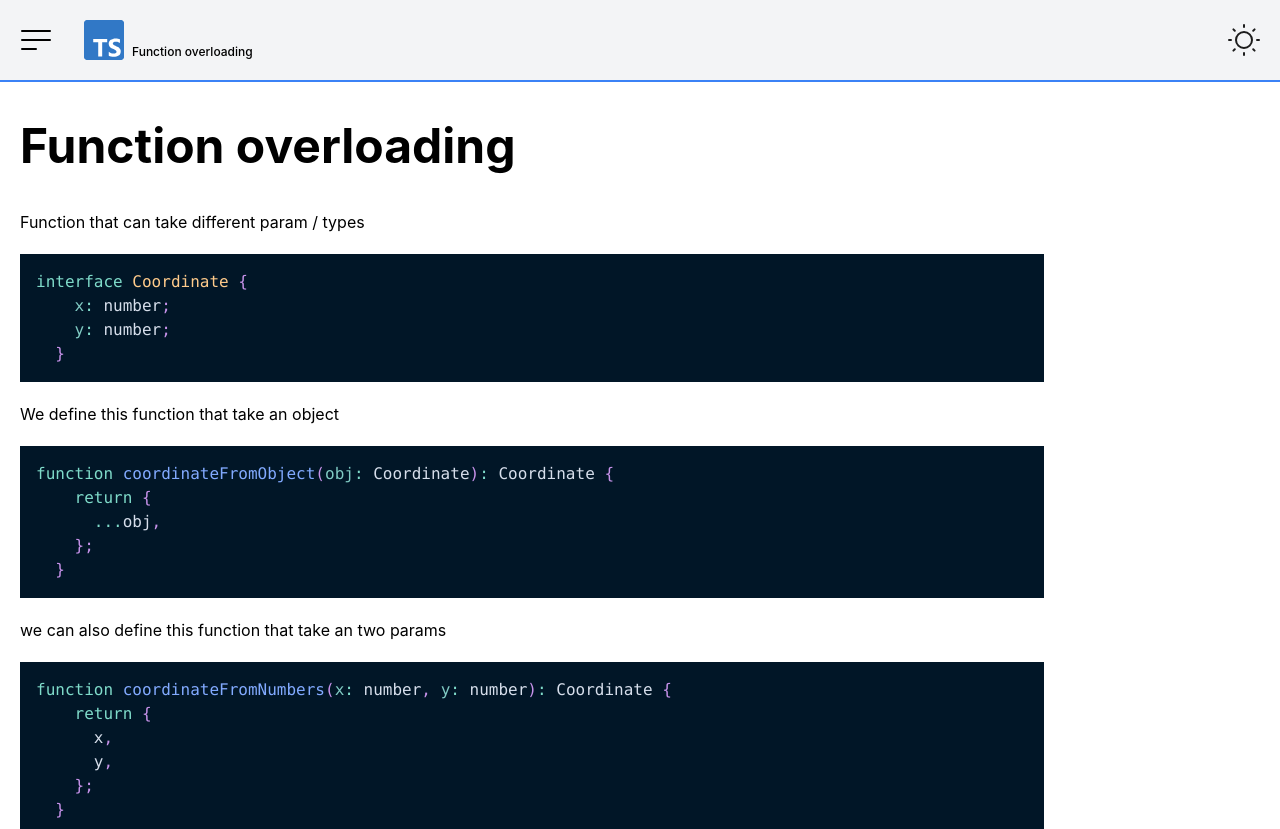
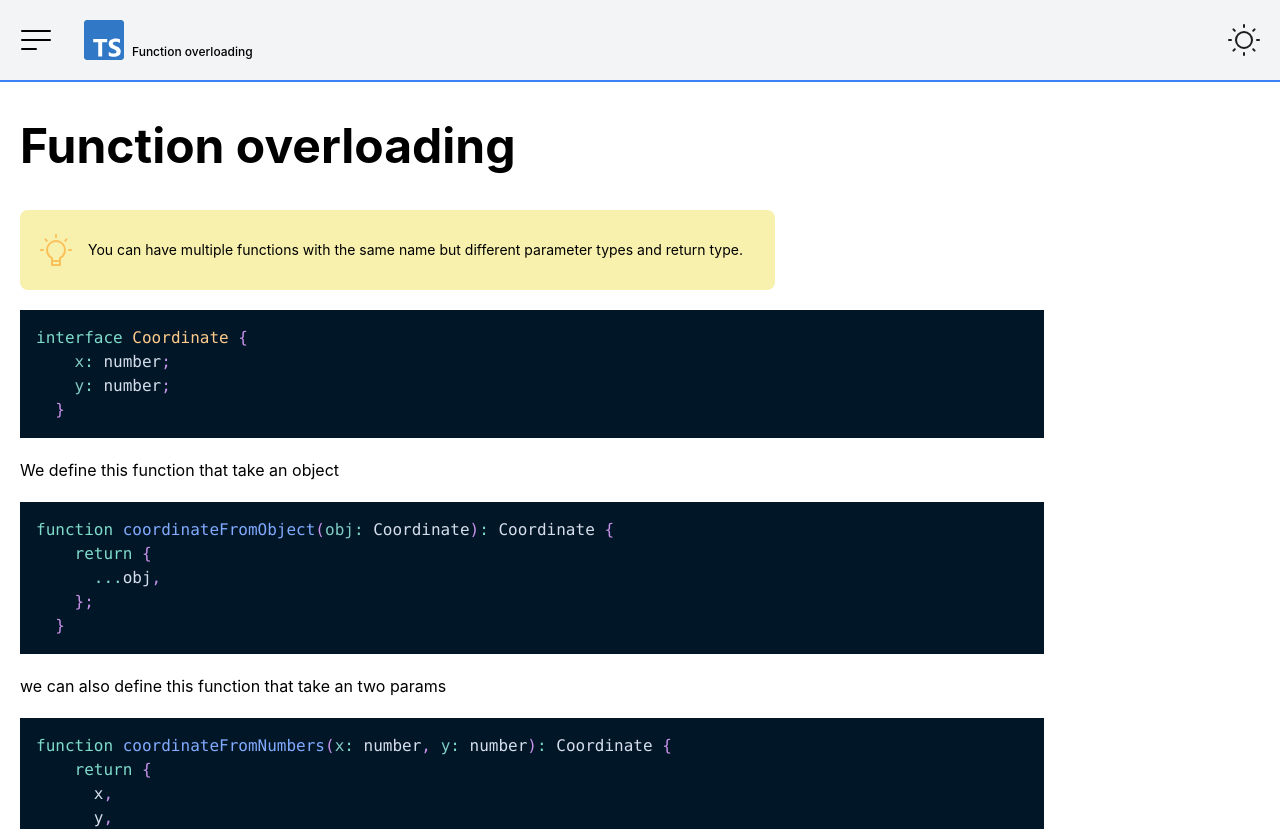
Before and after one commit to webdiego/time-to-learn-ts, a Next.js app: page /basics/04-function-overloading in a window 1280 px wide. Shown: the top 829 px of the page. Built offline with nearby package versions, Linux system fonts and the light colour scheme.

Commit message:
feat(resume): add resume component, html-lang, fix some text

```diff
--- /dev/null
+++ b/components/Resume.tsx
@@ -0,0 +1,13 @@
+import Bulb from '@components/icons/Bulb';
+type TResume = { text: string };
+
+export default function Resume({ text }: TResume) {
+  return (
+    <div className="flex items-center space-x-4 bg-[#F8F1AE] w-fit pl-5 pr-8 py-6 rounded-lg max-w-5xl	">
+      <div>
+        <Bulb />
+      </div>
+      <h2 className="text-black dark:text-black text-sm">{text}</h2>
+    </div>
+  );
+}
--- /dev/null
+++ b/components/icons/Bulb.tsx
@@ -0,0 +1,25 @@
+export default function Bulb() {
+  return (
+    <svg height="32" width="32" viewBox="0 0 32 32" xmlns="http://www.w3.org/2000/svg">
+      <g
+        fill="#fac05a"
+        stroke="#fac05a"
+        strokeLinecap="round"
+        strokeLinejoin="round"
+        strokeWidth="2"
+      >
+        <line fill="none" x1="1" x2="3" y1="16" y2="16" />
+        <line fill="none" x1="5.393" x2="6.808" y1="5.393" y2="6.808" />
+        <line fill="none" x1="16" x2="16" y1="1" y2="3" />
+        <line fill="none" x1="26.607" x2="25.192" y1="5.393" y2="6.808" />
+        <line fill="none" x1="31" x2="29" y1="16" y2="16" />
+        <line fill="none" stroke="#fac05a" x1="12" x2="20" y1="27" y2="27" />
+        <path
+          d="M25,16c0-4.971-4.029-9-9-9 s-9,4.029-9,9c0,3.532,2.039,6.58,5,8.053V31h8v-6.947C22.961,22.58,25,19.532,25,16z"
+          fill="none"
+          stroke="#fac05a"
+        />
+      </g>
+    </svg>
+  );
+}
--- a/pages/_document.tsx
+++ b/pages/_document.tsx
@@ -2,7 +2,7 @@ import { Html, Head, Main, NextScript } from 'next/document';
 
 export default function Document() {
   return (
-    <Html>
+    <Html lang="en">
       <Head />
       <body>
         <Main />
--- a/pages/basics/04-function-overloading.tsx
+++ b/pages/basics/04-function-overloading.tsx
@@ -1,7 +1,7 @@
 import Layout from '@components/Layout';
 import Code from '@components/Code';
 import Title from '@components/Title';
-
+import IsThat from '@components/Resume';
 interface Coordinate {
   x: number;
   y: number;
@@ -57,7 +57,7 @@ export default function FunctionOverloading() {
   return (
     <Layout title="Function overloading">
       <div className="mt-10">
-        <p>Function that can take different param / types</p>
+        <IsThat text="You can have multiple functions with the same name but different parameter types and return type. " />
 
         <Code
           code={`interface Coordinate {
@@ -82,14 +82,14 @@ export default function FunctionOverloading() {
     };
   }`}
         />
-        <p>How can we abstract this function?</p>
+        <p>How can we abstract / expand the possibility of this function?</p>
         <Code
           code={`function coordinate(obj: Coordinate): Coordinate;
 function coordinate(x: number, y: number): Coordinate;
 function coordinate(arg1: unknown, arg2?: unknown): Coordinate;`}
         />
         <p>
-          Is the same functions, is returning the same object, but we defined our possible scenario.
+          Is the same functions, is returning the same object, but we defined our possible different scenario with different params.
         </p>
         <Code
           code={`function coordinate(arg1: unknown, arg2?: unknown): Coordinate {
@@ -148,7 +148,7 @@ function coordinate(arg1: unknown, arg2?: unknown): Coordinate {
   console.log(coordinate({ x: 10, y: 25 }));
   //If the func takes two params
   console.log(coordinate(10, 20));
-  //If the func takes a string
+  //If the func take one param and is a string
   console.log(coordinate('x:10,y:25'));`}
         />
       </div>
```
